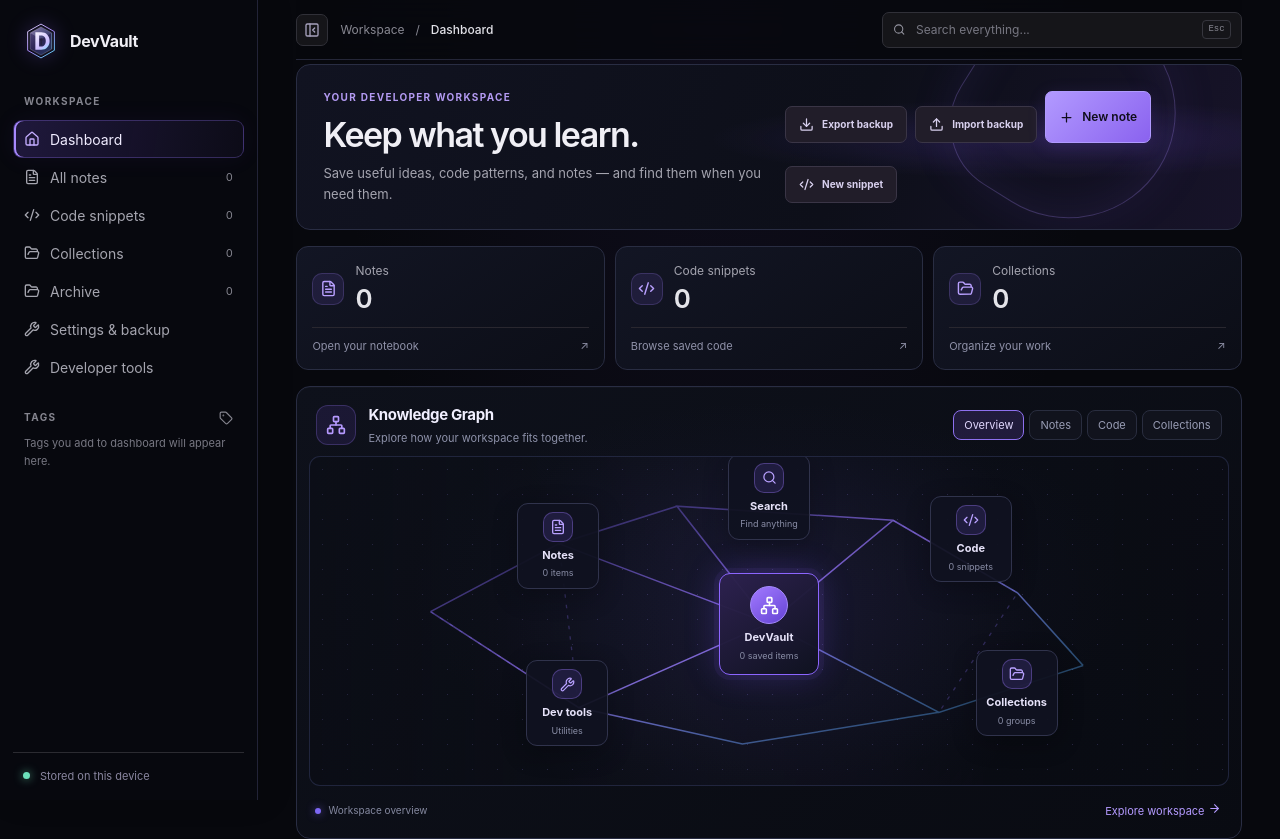
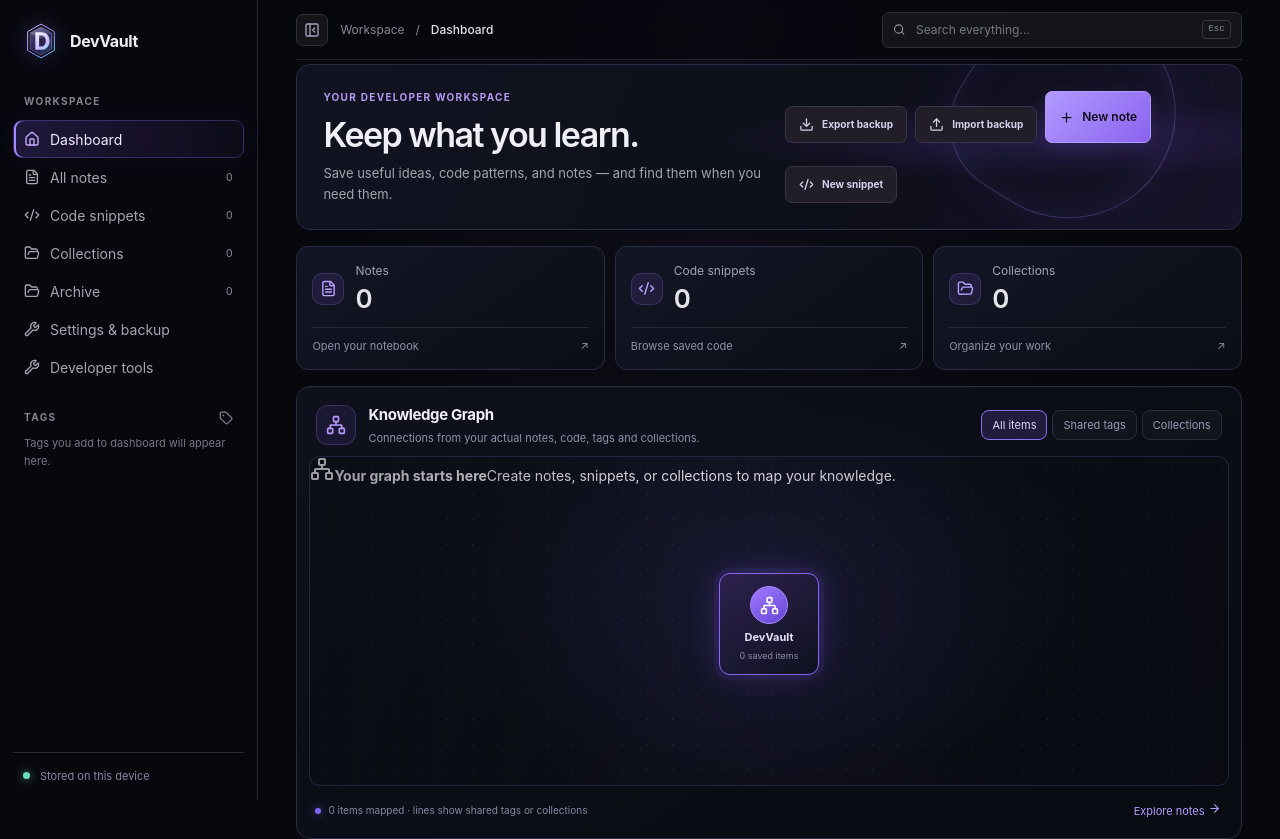
Before and after one commit to rajtivari/DevVault, a React (Vite) app: page / in a window 1280 px wide. Shown: the top 839 px of the page. Built offline with nearby package versions, Linux system fonts and the light colour scheme.

Commit message:
Build data-driven interactive Knowledge Graph

```diff
--- a/src/App.tsx
+++ b/src/App.tsx
@@ -162,6 +162,30 @@ function App() {
     () => [...new Set(notes.flatMap((note) => note.tags))].sort((first, second) => first.localeCompare(second)),
     [notes],
   )
+  const knowledgeNodes = useMemo(() => {
+    const positions = [
+      { x: 18, y: 25 }, { x: 37, y: 15 }, { x: 66, y: 17 }, { x: 83, y: 40 },
+      { x: 78, y: 76 }, { x: 52, y: 85 }, { x: 24, y: 75 }, { x: 12, y: 49 },
+    ]
+    const entries = [
+      ...sortedNotes.map((item) => ({ id: item.id, label: item.title.trim() || 'Untitled note', kind: 'note' as const, detail: item.tags.length ? item.tags.slice(0, 2).join(' · ') : 'Note', tags: item.tags, collectionId: item.collectionId })),
+      ...snippets.map((item) => ({ id: item.id, label: item.title.trim() || 'Untitled snippet', kind: 'snippet' as const, detail: item.language, tags: item.tags, collectionId: item.collectionId })),
+      ...collections.map((item) => ({ id: item.id, label: item.name, kind: 'collection' as const, detail: 'Collection', tags: [] as string[], collectionId: item.id })),
+    ].slice(0, 8)
+    return entries.map((entry, index) => ({ ...entry, ...positions[index] }))
+  }, [sortedNotes, snippets, collections])
+  const knowledgeEdges = useMemo(() => {
+    const edges: Array<{ from: number; to: number; related: boolean }> = []
+    knowledgeNodes.forEach((node, index) => {
+      edges.push({ from: -1, to: index, related: false })
+      knowledgeNodes.slice(index + 1).forEach((other, offset) => {
+        const sharedTag = node.tags.some((tag) => other.tags.includes(tag))
+        const sharedCollection = Boolean(node.collectionId && node.collectionId === other.collectionId)
+        if (sharedTag || sharedCollection) edges.push({ from: index, to: index + 1 + offset, related: true })
+      })
+    })
+    return edges
+  }, [knowledgeNodes])
   const allSnippetTags = useMemo(
     () => [...new Set(snippets.flatMap((snippet) => snippet.tags))].sort((first, second) => first.localeCompare(second)),
     [snippets],
@@ -909,25 +933,38 @@ function App() {
               <button className="dashboard-stat" type="button" onClick={() => setActiveSection('snippets')}><span className="dashboard-stat-icon"><Code2 size={17} aria-hidden="true" /></span><span className="dashboard-stat-label">Code snippets</span><strong>{snippets.length}</strong><span className="dashboard-stat-foot">Browse saved code <span aria-hidden="true">↗</span></span></button>
               <button className="dashboard-stat" type="button" onClick={() => setActiveSection('collections')}><span className="dashboard-stat-icon"><FolderOpen size={17} aria-hidden="true" /></span><span className="dashboard-stat-label">Collections</span><strong>{collections.length}</strong><span className="dashboard-stat-foot">Organize your work <span aria-hidden="true">↗</span></span></button>
             </div>
-            <section className="knowledge-graph-card" aria-label="Knowledge graph preview">
+            <section className="knowledge-graph-card" aria-label="Knowledge graph">
               <div className="knowledge-graph-heading">
-                <div className="knowledge-graph-title"><span className="knowledge-graph-mark"><Network size={20} aria-hidden="true" /></span><div><h3>Knowledge Graph</h3><p>Explore how your workspace fits together.</p></div></div>
-                <div className="knowledge-graph-filters"><span className="graph-filter is-active">Overview</span><span className="graph-filter">Notes</span><span className="graph-filter">Code</span><span className="graph-filter">Collections</span></div>
+                <div className="knowledge-graph-title"><span className="knowledge-graph-mark"><Network size={20} aria-hidden="true" /></span><div><h3>Knowledge Graph</h3><p>Connections from your actual notes, code, tags and collections.</p></div></div>
+                <div className="knowledge-graph-filters"><span className="graph-filter is-active">All items</span><span className="graph-filter">Shared tags</span><span className="graph-filter">Collections</span></div>
               </div>
               <div className="knowledge-graph-canvas">
                 <svg className="knowledge-graph-lines" viewBox="0 0 700 280" preserveAspectRatio="none" aria-hidden="true">
                   <defs><linearGradient id="graphLine" x1="0" y1="0" x2="1" y2="1"><stop offset="0%" stopColor="#7860ff" stopOpacity=".12"/><stop offset="50%" stopColor="#9d7aff" stopOpacity=".8"/><stop offset="100%" stopColor="#36c8ff" stopOpacity=".16"/></linearGradient></defs>
-                  <path d="M350 142 L190 74 L92 132 M350 142 L280 42 L445 54 L540 116 M350 142 L205 214 L92 132 M350 142 L480 218 L590 178 M350 142 L445 54 M190 74 L280 42 M205 214 L330 245 L480 218 M540 116 L590 178" stroke="url(#graphLine)" strokeWidth="1.3" fill="none"/>
-                  <path d="M92 132 L205 214 L190 74 M445 54 L540 116 L480 218" stroke="#8c74ff" strokeOpacity=".28" strokeDasharray="3 6" fill="none"/>
+                  {knowledgeEdges.map((edge, index) => {
+                    const from = edge.from === -1 ? { x: 50, y: 50 } : knowledgeNodes[edge.from]
+                    const to = knowledgeNodes[edge.to]
+                    return <line key={index} x1={from.x * 7} y1={from.y * 2.8} x2={to.x * 7} y2={to.y * 2.8} stroke={edge.related ? '#9e80ff' : 'url(#graphLine)'} strokeWidth={edge.related ? 1.8 : 1.1} strokeOpacity={edge.related ? .72 : .48} strokeDasharray={edge.related ? undefined : '3 5'} />
+                  })}
                 </svg>
                 <button className="graph-node graph-node-main" type="button" onClick={() => setActiveSection('dashboard')}><span className="graph-node-icon"><Network size={19}/></span><strong>DevVault</strong><small>{notes.length + snippets.length} saved items</small></button>
-                <button className="graph-node graph-node-notes" type="button" onClick={() => setActiveSection('notes')}><span className="graph-node-icon"><FileText size={16}/></span><strong>Notes</strong><small>{notes.length} items</small></button>
-                <button className="graph-node graph-node-snippets" type="button" onClick={() => setActiveSection('snippets')}><span className="graph-node-icon"><Code2 size={16}/></span><strong>Code</strong><small>{snippets.length} snippets</small></button>
-                <button className="graph-node graph-node-collections" type="button" onClick={() => setActiveSection('collections')}><span className="graph-node-icon"><FolderOpen size={16}/></span><strong>Collections</strong><small>{collections.length} groups</small></button>
-                <button className="graph-node graph-node-tools" type="button" onClick={() => setActiveSection('tools')}><span className="graph-node-icon"><Wrench size={15}/></span><strong>Dev tools</strong><small>Utilities</small></button>
-                <button className="graph-node graph-node-search" type="button" onClick={() => document.querySelector<HTMLInputElement>('.global-search-input')?.focus()}><span className="graph-node-icon"><Search size={15}/></span><strong>Search</strong><small>Find anything</small></button>
+                {knowledgeNodes.map((node) => <button
+                  key={node.kind + node.id}
+                  className={`graph-node graph-data-node graph-data-${node.kind}`}
+                  style={{ left: `${node.x}%`, top: `${node.y}%` }}
+                  type="button"
+                  title={node.tags.length ? `Tags: ${node.tags.join(', ')}` : node.detail}
+                  onClick={() => {
+                    if (node.kind === 'note') { setActiveNoteId(node.id); setActiveSection('notes') }
+                    else if (node.kind === 'snippet') {
+                      const snippet = snippets.find((item) => item.id === node.id)
+                      if (snippet) { setActiveSnippetId(snippet.id); setSnippetDraft({ title: snippet.title, language: snippet.language, code: snippet.code, tagsText: snippet.tags.join(', '), collectionId: snippet.collectionId }); setSnippetDirty(false); setActiveSection('snippets') }
+                    } else setActiveSection('collections')
+                  }}
+                ><span className="graph-node-icon">{node.kind === 'note' ? <FileText size={15}/> : node.kind === 'snippet' ? <Code2 size={15}/> : <FolderOpen size={15}/>}</span><strong>{node.label.length > 18 ? node.label.slice(0, 17) + '…' : node.label}</strong><small>{node.detail}</small></button>)}
+                {knowledgeNodes.length === 0 && <div className="graph-empty-state"><Network size={24}/><strong>Your graph starts here</strong><span>Create notes, snippets, or collections to map your knowledge.</span></div>}
               </div>
-              <div className="knowledge-graph-footer"><span><span className="graph-live-dot" />Workspace overview</span><button className="text-button" type="button" onClick={() => setActiveSection('collections')}>Explore workspace <ArrowRight size={13} aria-hidden="true" /></button></div>
+              <div className="knowledge-graph-footer"><span><span className="graph-live-dot" />{knowledgeNodes.length} items mapped · lines show shared tags or collections</span><button className="text-button" type="button" onClick={() => setActiveSection('notes')}>Explore notes <ArrowRight size={13} aria-hidden="true" /></button></div>
             </section>
             <div className="dashboard-recent-grid">
               <section className="dashboard-section">
```
